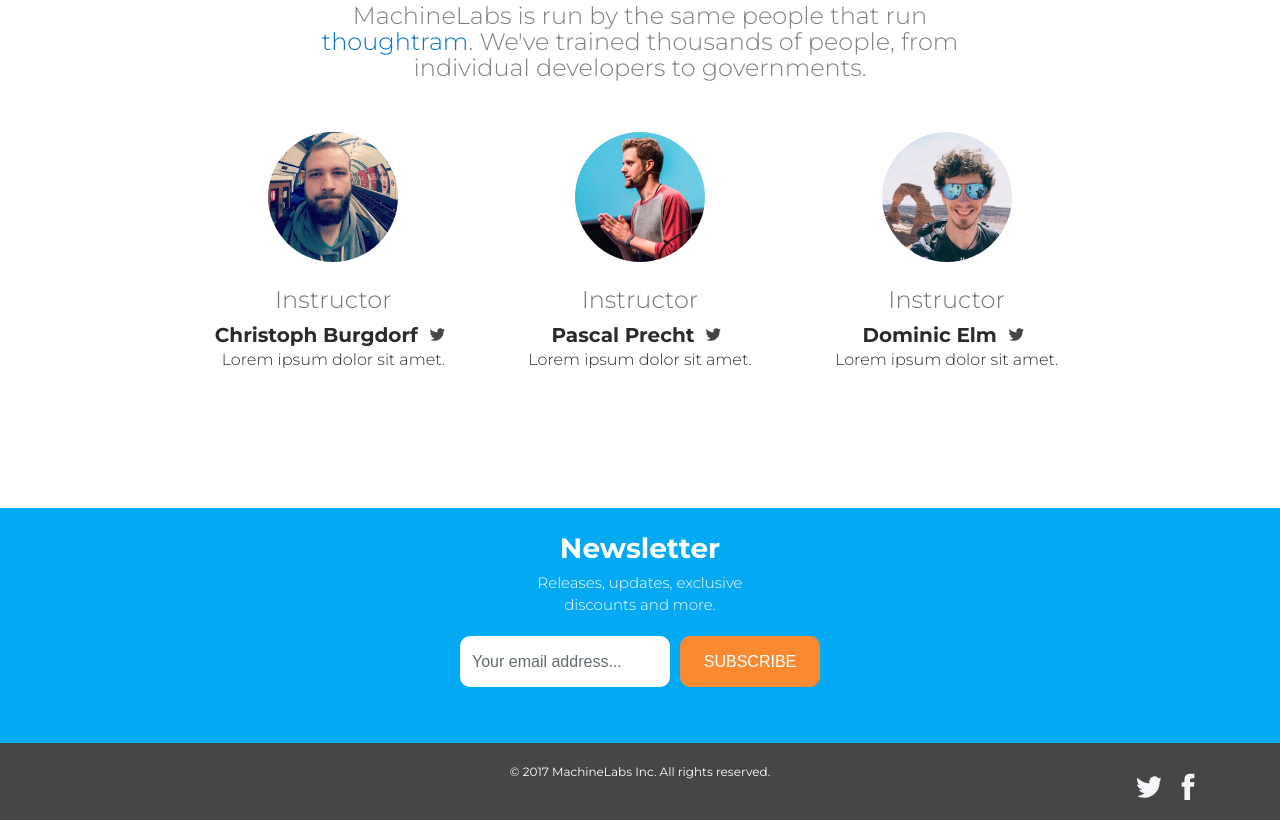
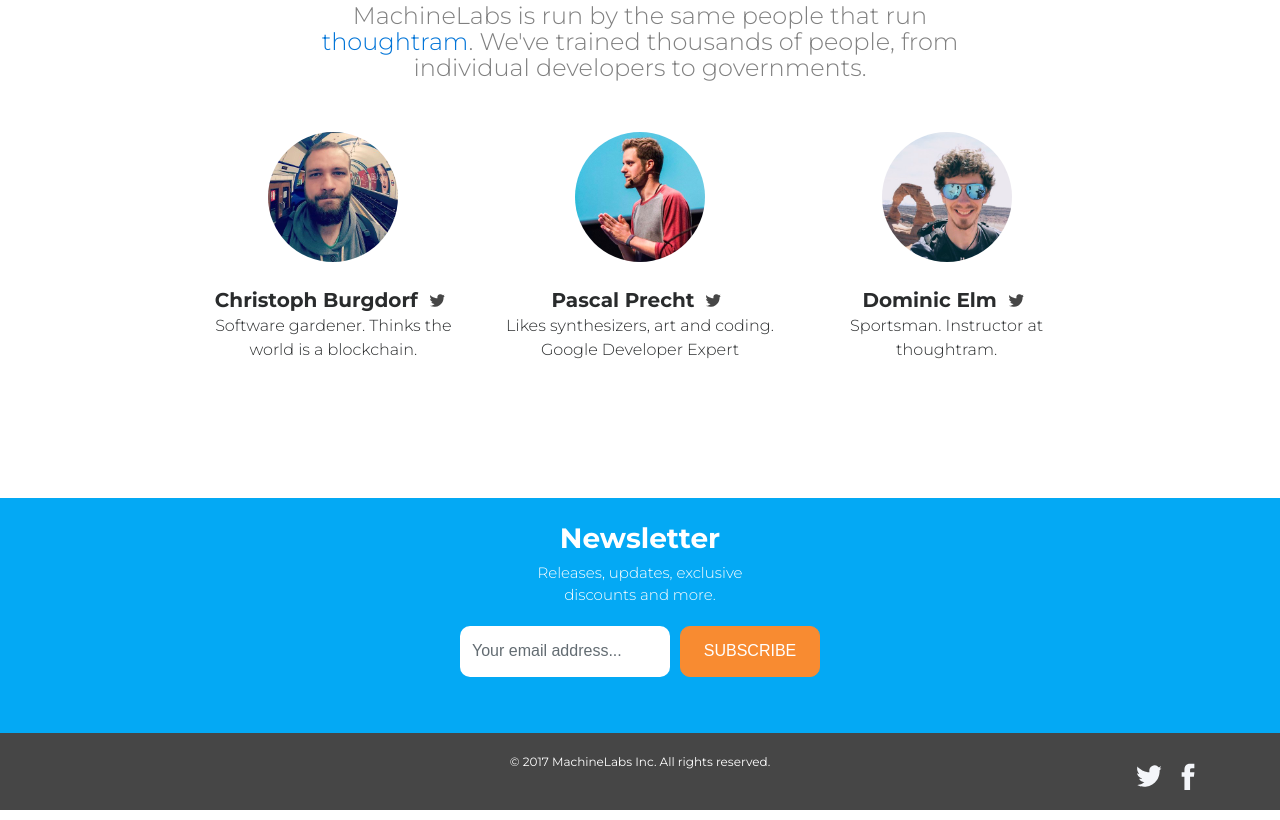
Before and after one commit to machinelabs/course-landing-page, a plain HTML site: page index.html in a window 1280 px wide. Shown: the part 4689-5509 px from the top of the page. Drawn offline with nearby package versions, Linux system fonts and the light colour scheme.

```diff
--- a/index.html
+++ b/index.html
@@ -217,40 +217,37 @@
       <div class="col-sm-12 col-md-4 team-member">
         <img class="team-member-image" src="assets/images/christoph.jpg">
         <div class="team-member-text">
-          <h4 class="team-member-position light">Instructor</h4>
           <div class="team-member-name">
             <h5 class="bold">Christoph Burgdorf</h5>
             <a href="http://www.twitter.com">
               <img class="team-social-icon" src="assets/images/twitter.svg">
             </a>
           </div>
-          <p class="light">Lorem ipsum dolor sit amet.</p>
+          <p class="light">Software gardener. Thinks the world is a blockchain.</p>
         </div>
       </div>
       <div class="col-sm-12 col-md-4 team-member">
         <img class="team-member-image" src="assets/images/pascal.jpg">
         <div class="team-member-text">
-          <h4 class="team-member-position light">Instructor</h4>
           <div class="team-member-name">
             <h5 class="bold">Pascal Precht</h5>
             <a href="http://www.twitter.com">
               <img class="team-social-icon" src="assets/images/twitter.svg">
             </a>
           </div>
-          <p class="light">Lorem ipsum dolor sit amet.</p>
+          <p class="light">Likes synthesizers, art and coding. Google Developer Expert</p>
         </div>
       </div>
       <div class="col-sm-12 col-md-4 team-member">
         <img class="team-member-image" src="assets/images/dominic.jpg">
         <div class="team-member-text">
-          <h4 class="team-member-position light">Instructor</h4>
           <div class="team-member-name">
             <h5 class="bold">Dominic Elm</h5>
             <a href="http://www.twitter.com">
               <img class="team-social-icon" src="assets/images/twitter.svg">
             </a>
           </div>
-          <p class="light">Lorem ipsum dolor sit amet.</p>
+          <p class="light">Sportsman. Instructor at thoughtram.</p>
         </div>
       </div>
     </div>
```
